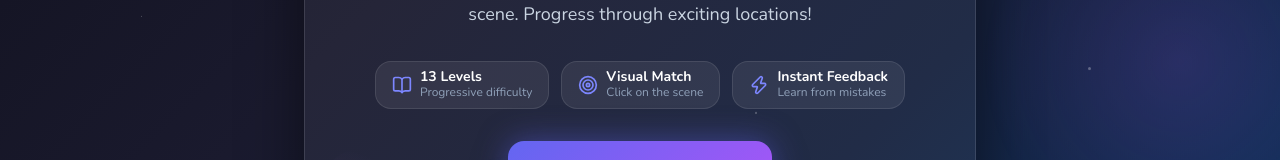
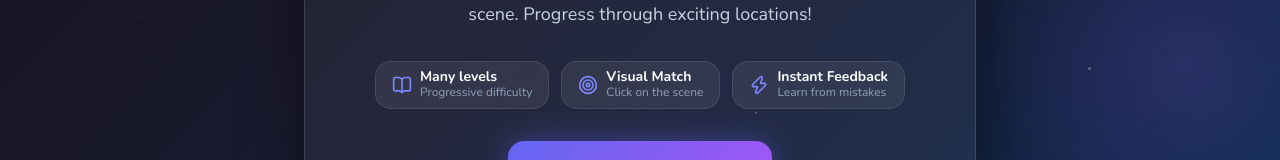
Before and after one commit to MundoMagicoEn/Front-end, a React (Vite) app: page / in a window 1280 px wide. Shown: the part 452-612 px from the top of the page. Built offline with nearby package versions, Linux system fonts and the light colour scheme.

Commit message:
chore: update features list label to 'Many levels' in Home page

```diff
--- a/src/pages/Home.jsx
+++ b/src/pages/Home.jsx
@@ -3,7 +3,7 @@ import { PlayCircle, BookOpen, Star, Zap, Target } from 'lucide-react';
 import { useSound } from '../features/game/hooks/useSound';
 
 const FEATURES = [
-  { icon: <BookOpen className="w-5 h-5" />, label: '13 Levels', desc: 'Progressive difficulty' },
+  { icon: <BookOpen className="w-5 h-5" />, label: 'Many levels', desc: 'Progressive difficulty' },
   { icon: <Target className="w-5 h-5" />, label: 'Visual Match', desc: 'Click on the scene' },
   { icon: <Zap className="w-5 h-5" />, label: 'Instant Feedback', desc: 'Learn from mistakes' },
 ];
```
